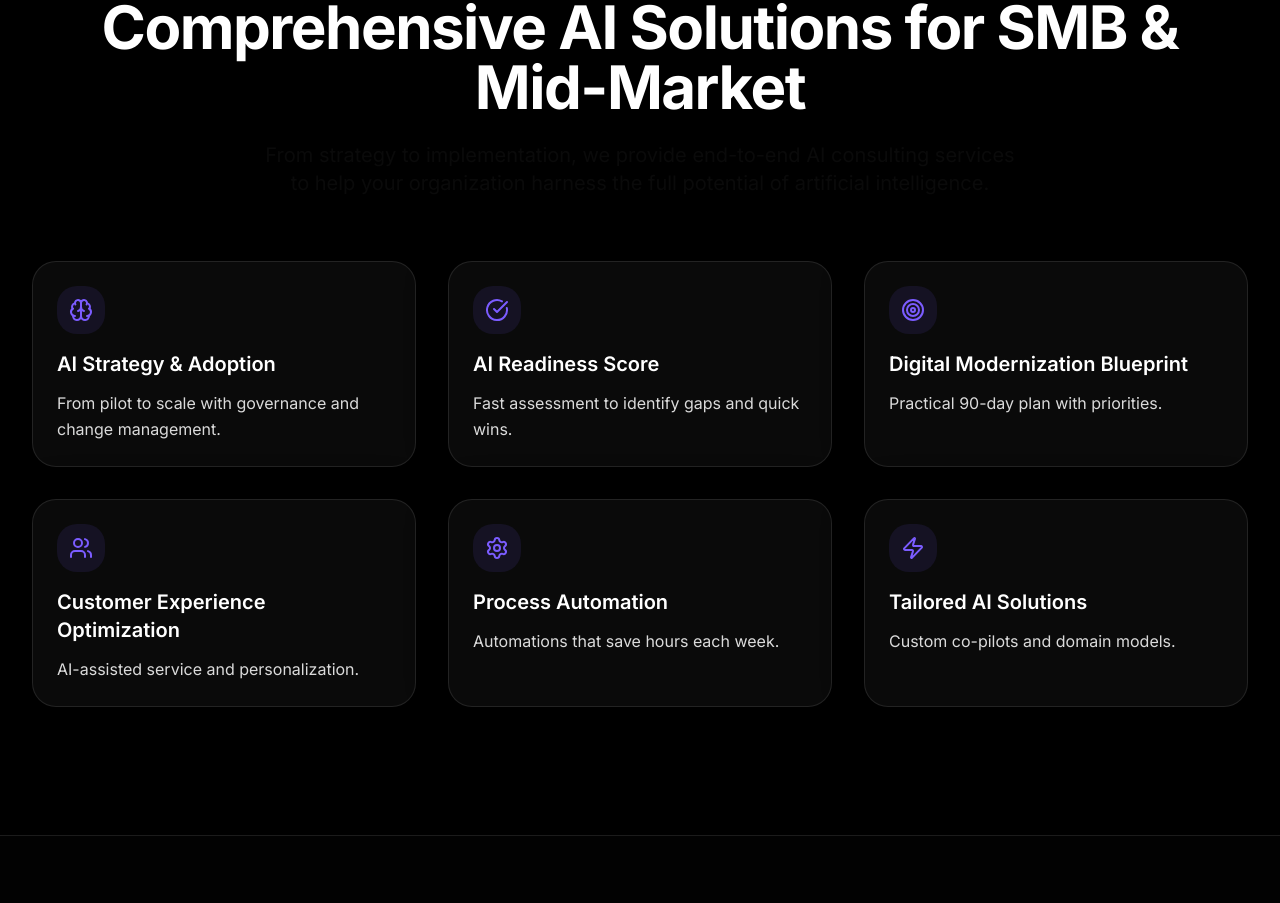
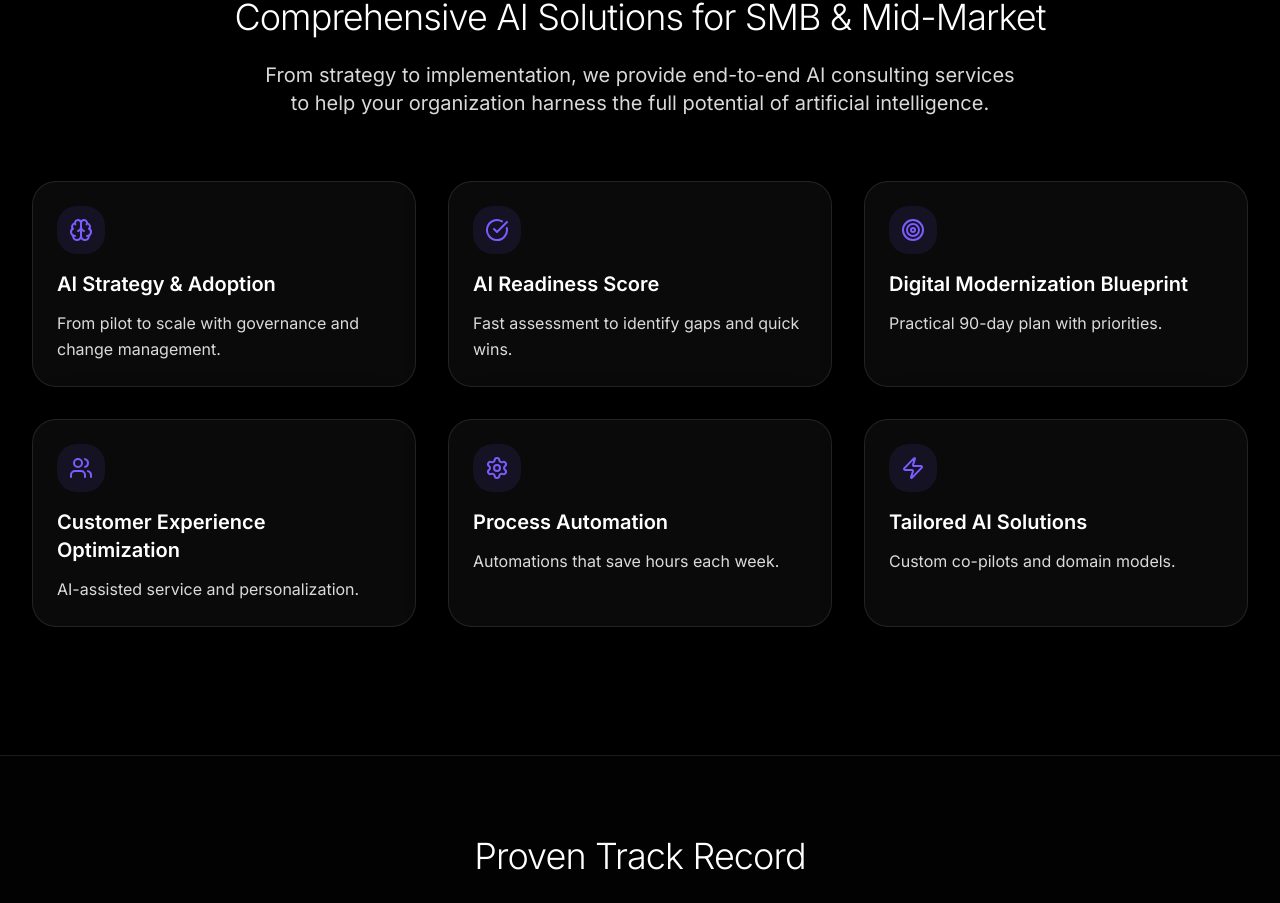
Before and after one commit to MikeWillCodes/l3-strategy-partners, a Next.js app: page / in a window 1280 px wide. Shown: the part 1122-2025 px from the top of the page. Built offline with nearby package versions, Linux system fonts and the light colour scheme.

Commit message:
fix(home): brighten subtitles + labels in Track Record and Solutions to white/85 for consistency

```diff
--- a/src/app/page.tsx
+++ b/src/app/page.tsx
@@ -80,10 +80,10 @@ export default function Home() {
             viewport={{ once: true }}
             className="text-center mb-16"
           >
-            <h2 className="text-display mb-6">
+            <h2 className="text-section-hero mb-6">
               Comprehensive AI Solutions for SMB & Mid-Market
             </h2>
-            <p className="text-xl text-muted max-w-3xl mx-auto">
+            <p className="text-xl text-white/85 max-w-3xl mx-auto">
               From strategy to implementation, we provide end-to-end AI consulting services
               to help your organization harness the full potential of artificial intelligence.
             </p>
@@ -113,10 +113,10 @@ export default function Home() {
             viewport={{ once: true }}
             className="text-center mb-16"
           >
-            <h2 className="text-display mb-6">
+            <h2 className="text-section-hero mb-6">
               Proven Track Record
             </h2>
-            <p className="text-xl text-muted max-w-2xl mx-auto">
+            <p className="text-xl text-white/85 max-w-2xl mx-auto">
               Our expertise speaks through measurable results and successful AI transformations.
             </p>
           </motion.div>
```
